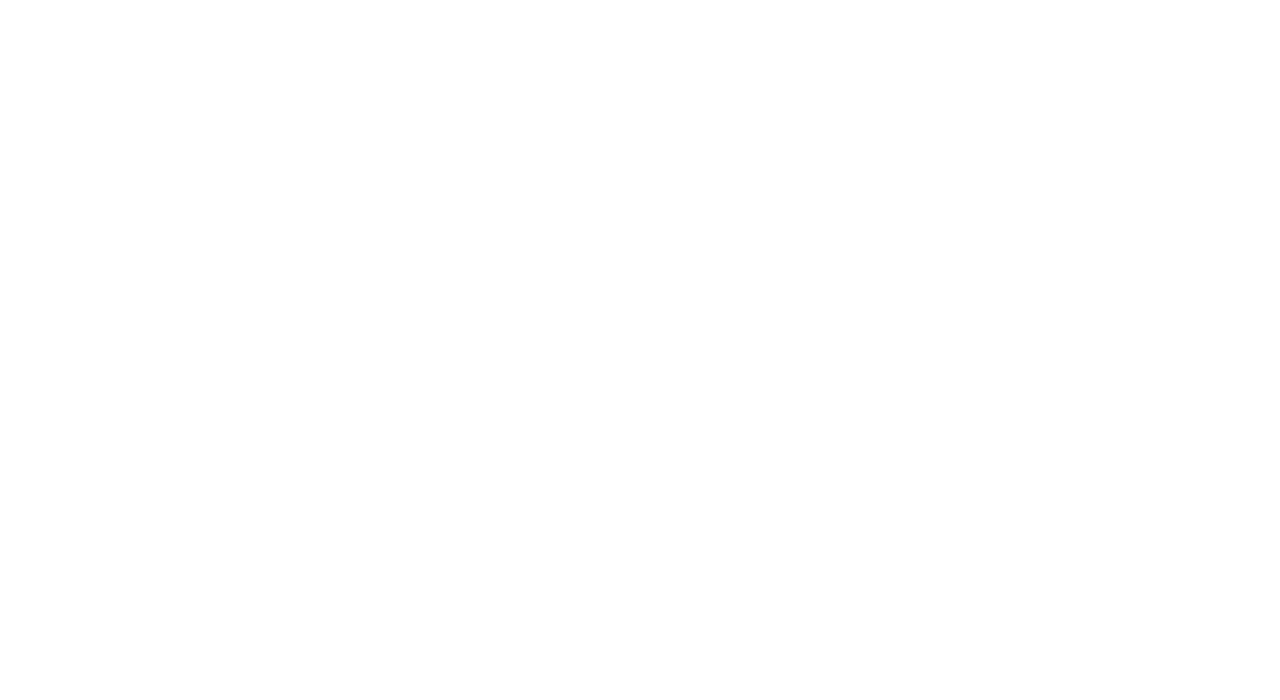
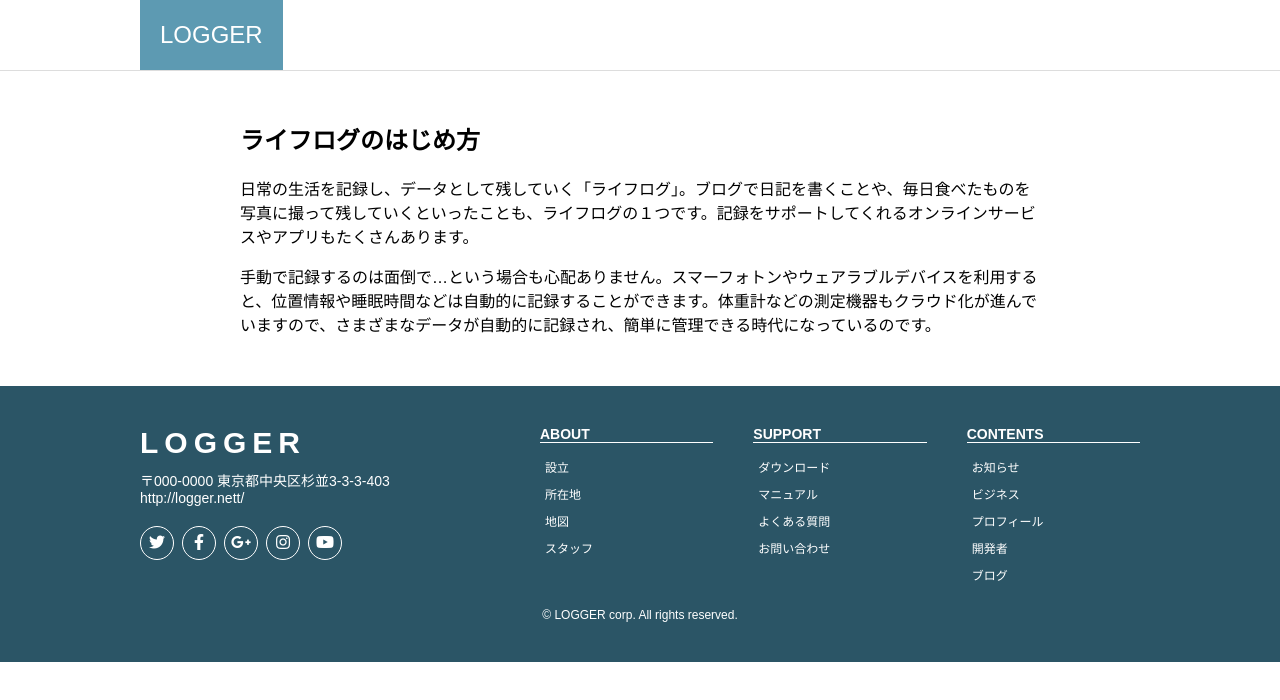
Before and after one commit to yinm/6step-master-html-css, a Nuxt app in the folder trace/: page /contents in a window 1280 px wide. Before the commit this address had no page. Shown: the top 700 px of the page. Built offline with nearby package versions, Linux system fonts and the light colour scheme.

Commit message:
Try 4-1-1

```diff
--- /dev/null
+++ b/trace/components/ArticleContent.vue
@@ -0,0 +1,18 @@
+<template>
+  <article>
+    <div class="container">
+      <h2>ライフログのはじめ方</h2>
+      <p>日常の生活を記録し、データとして残していく「ライフログ」。ブログで日記を書くことや、毎日食べたものを写真に撮って残していくといったことも、ライフログの１つです。記録をサポートしてくれるオンラインサービスやアプリもたくさんあります。</p>
+      <p>手動で記録するのは面倒で…という場合も心配ありません。スマーフォトンやウェアラブルデバイスを利用すると、位置情報や睡眠時間などは自動的に記録することができます。体重計などの測定機器もクラウド化が進んでいますので、さまざまなデータが自動的に記録され、簡単に管理できる時代になっているのです。</p>
+    </div>
+  </article>
+</template>
+
+<style scoped>
+.container {
+  max-width: var(--middle-width);
+  margin: 50px auto;
+  padding-left: 10px;
+  padding-right: 10px;
+}
+</style>
--- a/trace/components/LoggerHeader.vue
+++ b/trace/components/LoggerHeader.vue
@@ -1,5 +1,5 @@
 <template>
-  <header>
+  <header :class="{ noHeroImage: isNoHeroImage }">
     <div class="container">
       <div class="container-small">
         <a
@@ -43,6 +43,13 @@
 
 <script>
 export default {
+  props: {
+    isNoHeroImage: {
+      type: Boolean,
+      default: false,
+    }
+  },
+
   data() {
     return {
       isOpen: false
@@ -65,6 +72,11 @@ header {
   z-index: 100;
   width: 100%;
   background-color: rgba(255, 255, 255, 0.9);
+}
+
+.noHeroImage {
+  position: static;
+  border-bottom: solid 1px var(--gray-color);
 }
 
 .headA {
--- /dev/null
+++ b/trace/pages/contents.vue
@@ -0,0 +1,39 @@
+<template>
+  <div>
+    <logger-header :is-no-hero-image="true" />
+    <article-content />
+    <Footer />
+  </div>
+</template>
+
+<script>
+import ArticleContent from '~/components/ArticleContent'
+import Footer from '~/components/Footer'
+import LoggerHeader from '~/components/LoggerHeader'
+
+export default {
+  components: {
+    ArticleContent,
+    Footer,
+    LoggerHeader,
+  }
+}
+</script>
+
+<style>
+body {
+  margin: 0;
+  font-family: 'メイリオ', 'Hiragino Kaku Gothic Pro', sans-serif;
+}
+
+.sr-only {
+  position: absolute;
+  width: 1px;
+  height: 1px;
+  padding: 0;
+  margin: -1px;
+  overflow: hidden;
+  clip: rect(0, 0, 0, 0);
+  border: 0;
+}
+</style>
```
